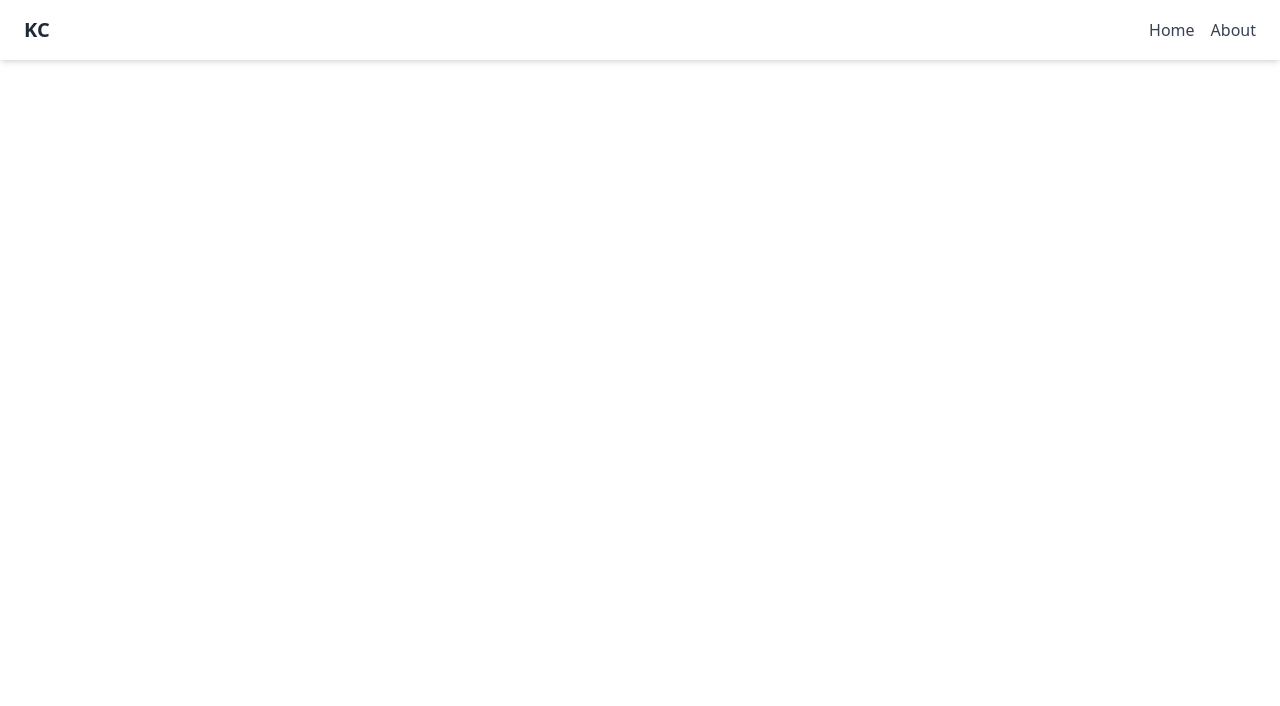
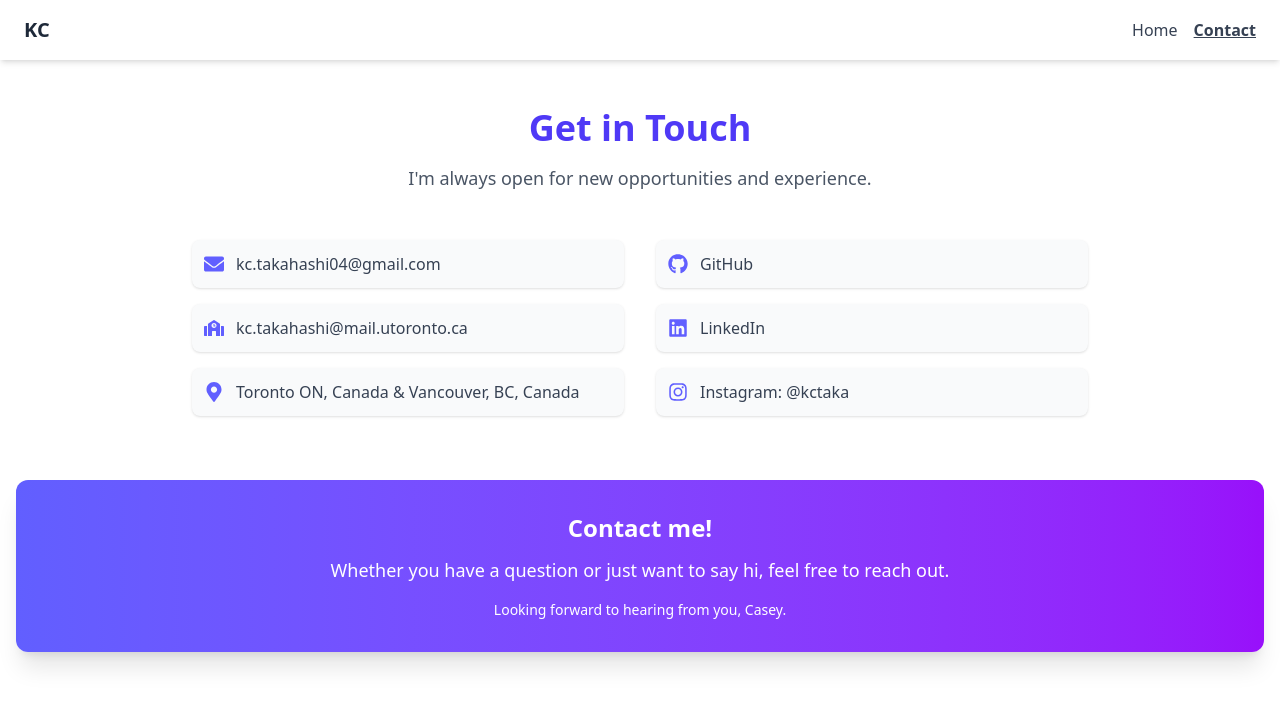
Before and after one commit to KCTaka/kctaka.github.io, a React (Vite) app: page /contact in a window 1280 px wide. Before the commit this address had no page. Shown: the top 706 px of the page. Built offline with nearby package versions, Linux system fonts and the light colour scheme.

Commit message:
Added about page

```diff
--- a/src/App.tsx
+++ b/src/App.tsx
@@ -1,8 +1,8 @@
-
 import { Routes, Route } from 'react-router-dom';
 
 import { Header } from './layout/Header';
 import Home from 'src/routes/home/Home';
+import Contact from 'src/routes/contact/contact';
 
 function App() {
 
@@ -12,6 +12,7 @@ function App() {
             <Routes>
                 <Route path="/" element={<Home />} />
                 <Route path="/home" element={<Home />} />
+                <Route path="/contact" element={<Contact />} />
             </Routes>
         </div >
     );
--- a/src/layout/Header.tsx
+++ b/src/layout/Header.tsx
@@ -4,7 +4,7 @@ import clsx from 'clsx';
 
 const navLinks = [
     { name: 'Home', path: '/' },
-    { name: 'About', path: '/about' },
+    { name: 'Contact', path: '/contact' },
 ];
 
 export const Header = () => {
--- /dev/null
+++ b/src/routes/contact/Contact.tsx
@@ -0,0 +1,108 @@
+import { motion } from 'framer-motion';
+import { FaEnvelope, FaSchool, FaInstagram, FaGithub, FaLinkedin, FaMapMarkerAlt } from 'react-icons/fa';
+import JSX from 'react';
+
+const contactInfo = {
+    fullName: "Eishi (Casey) Takahashi",
+    email: "kc.takahashi04@gmail.com",
+    schoolEmail: "kc.takahashi@mail.utoronto.ca",
+    instagram: "kctaka",
+    github: "https://github.com/KCTaka",
+    linkedin: "https://www.linkedin.com/in/kctaka",
+    location: "Toronto ON, Canada & Vancouver, BC, Canada"
+};
+
+const listItemVariants = {
+    hidden: { opacity: 0, y: 20 },
+    visible: (i: number) => ({
+        opacity: 1,
+        y: 0,
+        transition: {
+            delay: i * 0.1,
+            duration: 0.5,
+            ease: "easeOut"
+        }
+    })
+};
+
+const ContactItem = ({ icon, text, href, custom }: { icon: JSX.ReactElement, text: string, href?: string, custom: number }) => (
+    <motion.div
+        className="flex items-center space-x-3 p-3 bg-gray-50 rounded-lg shadow hover:shadow-md transition-shadow duration-300"
+        variants={listItemVariants}
+        custom={custom}
+        initial="hidden"
+        animate="visible"
+    >
+        <span className="text-indigo-500 text-xl">{icon}</span>
+        {href ? (
+            <a href={href} target="_blank" rel="noopener noreferrer" className="text-gray-700 hover:text-indigo-600 transition-colors">
+                {text}
+            </a>
+        ) : (
+            <span className="text-gray-700">{text}</span>
+        )}
+    </motion.div>
+);
+
+
+const Contact = () => {
+    return (
+        <motion.div
+            initial={{ opacity: 0, y: 20 }}
+            animate={{ opacity: 1, y: 0 }}
+            transition={{ duration: 0.8, ease: "easeInOut" }}
+            className="container mx-auto px-4 py-12"
+        >
+            <header className="text-center mb-12">
+                <motion.h1
+                    className="header1 text-indigo-600"
+                    initial={{ opacity: 0, scale: 0.8 }}
+                    animate={{ opacity: 1, scale: 1 }}
+                    transition={{ duration: 0.5, delay: 0.2 }}
+                >
+                    Get in Touch
+                </motion.h1>
+                <motion.p
+                    className="subtitle1 text-gray-600"
+                    initial={{ opacity: 0 }}
+                    animate={{ opacity: 1 }}
+                    transition={{ duration: 0.5, delay: 0.4 }}
+                >
+                    I'm always open for new opportunities and experience.
+                </motion.p>
+            </header>
+
+            <div className="grid md:grid-cols-2 gap-8 max-w-4xl mx-auto">
+                <div className="space-y-4">
+                    <ContactItem custom={0} icon={<FaEnvelope />} text={contactInfo.email} href={`mailto:${contactInfo.email}`} />
+                    <ContactItem custom={1} icon={<FaSchool />} text={contactInfo.schoolEmail} href={`mailto:${contactInfo.schoolEmail}`} />
+                    <ContactItem custom={2} icon={<FaMapMarkerAlt />} text={contactInfo.location} />
+                </div>
+
+                <div className="space-y-4">
+                    <ContactItem custom={3} icon={<FaGithub />} text="GitHub" href={contactInfo.github} />
+                    <ContactItem custom={4} icon={<FaLinkedin />} text="LinkedIn" href={contactInfo.linkedin} />
+                    <ContactItem custom={5} icon={<FaInstagram />} text={`Instagram: @${contactInfo.instagram}`} href={`https://instagram.com/${contactInfo.instagram}`} />
+                </div>
+            </div>
+
+            <motion.div
+                className="mt-16 text-center p-8 bg-gradient-to-r from-indigo-500 to-purple-600 text-white rounded-xl shadow-xl"
+                initial={{ opacity: 0, y: 50 }}
+                animate={{ opacity: 1, y: 0 }}
+                transition={{ duration: 0.7, delay: 0.8, ease: "easeOut" }}
+            >
+                <h2 className="text-2xl font-semibold mb-3">Contact me!</h2>
+                <p className="text-lg mb-4">
+                    Whether you have a question or just want to say hi, feel free to reach out.
+                </p>
+                <p className="text-sm">
+                    Looking forward to hearing from you, Casey.
+                </p>
+            </motion.div>
+
+        </motion.div>
+    );
+};
+
+export default Contact;
--- /dev/null
+++ b/src/routes/contact/index.ts
@@ -0,0 +1 @@
+export * from './contact';
--- a/src/routes/home/sections/CardGridSection.tsx
+++ b/src/routes/home/sections/CardGridSection.tsx
@@ -77,7 +77,7 @@ const CardGridSection: React.FC = () => {
                 {/* Grid Container */}
                 {/* Adjust grid-cols-3 for different column counts on different screen sizes if needed */}
                 {/* e.g., sm:grid-cols-1 md:grid-cols-2 lg:grid-cols-3 */}
-                <div className="grid grid-cols-1 md:grid-cols-2 lg:grid-cols-3 gap-8 overflow-y-auto flex-grow">
+                <div className="grid grid-cols-1 md:grid-cols-2 lg:grid-cols-3 gap-8 overflow-y-auto flex-grow p-10">
                     {sampleGridCards.map((card, index) => (
                         // Card Item - using 'group' for hover effects on children
                         <motion.div
```
Lines whose indentation alone changed are shown as unchanged.
